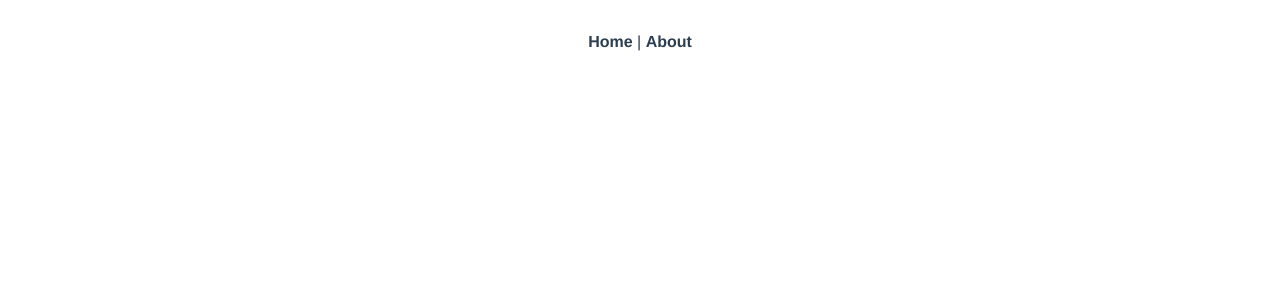
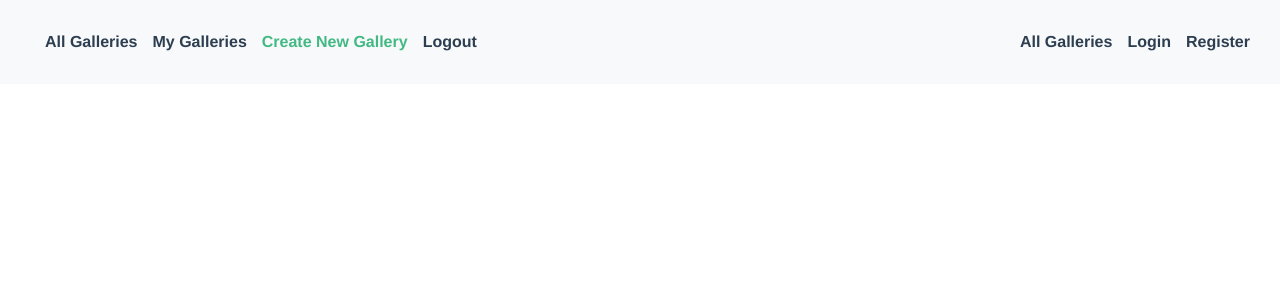
Before and after one commit to bezimeni96/galleries-app, a Vue app: page /create in a window 1280 px wide. Shown: the top 300 px of the page. Built offline with nearby package versions, Linux system fonts and the light colour scheme.

Commit message:
kreirani loggedNavbarItems i unloggedNavbarItems layout-i za prikazivanje odredjenih linkova u navbar-u u zavisnosti da li ce korisnik biti ulogovan ili ne.

```diff
--- a/src/App.vue
+++ b/src/App.vue
@@ -1,12 +1,26 @@
 <template>
   <div id="app">
-    <div id="nav">
-      <router-link to="/">Home</router-link> |
-      <router-link to="/about">About</router-link>
-    </div>
+    <nav id="nav" class="navbar navbar-light bg-light">
+      <loggedNavbarItems />
+      <unloggedNavbarItems />
+    </nav>
     <router-view/>
   </div>
 </template>
+
+<script>
+import loggedNavbarItems from './components/layouts/loggedNavbarItems';
+import unloggedNavbarItems from './components/layouts/unloggedNavbarItems';
+
+export default {
+  name: "App",
+
+  components: {
+    loggedNavbarItems,
+    unloggedNavbarItems
+  }
+}
+</script>
 
 <style>
 #app {
@@ -29,4 +43,8 @@
 #nav a.router-link-exact-active {
   color: #42b983;
 }
+
+.navbar-item {
+  margin-left: 15px;
+}
 </style>
--- /dev/null
+++ b/src/components/layouts/loggedNavbarItems.vue
@@ -0,0 +1,17 @@
+<template>
+    <div>
+        <router-link to="/" class="navbar-item">All Galleries</router-link>
+        <router-link to="/my-galleries" class="navbar-item">My Galleries</router-link>
+        <router-link to="/create" class="navbar-item">Create New Gallery</router-link>
+        <router-link to="#" class="navbar-item">Logout</router-link>
+    </div>
+</template>
+
+<script>
+export default {
+    name: "LoggedUser",
+}
+</script>
+
+<style scoped>
+</style>
--- /dev/null
+++ b/src/components/layouts/unloggedNavbarItems.vue
@@ -0,0 +1,16 @@
+<template>
+    <div>
+        <router-link to="/" class="navbar-item">All Galleries</router-link>
+        <router-link to="/login" class="navbar-item">Login</router-link>
+        <router-link to="/register" class="navbar-item">Register</router-link>
+    </div>
+</template>
+
+<script>
+export default {
+    name: "UnloggedUser",
+}
+</script>
+
+<style scoped>
+</style>
```
Also changed, not shown: 1 other file (tests, documents, lock files or other folders).
